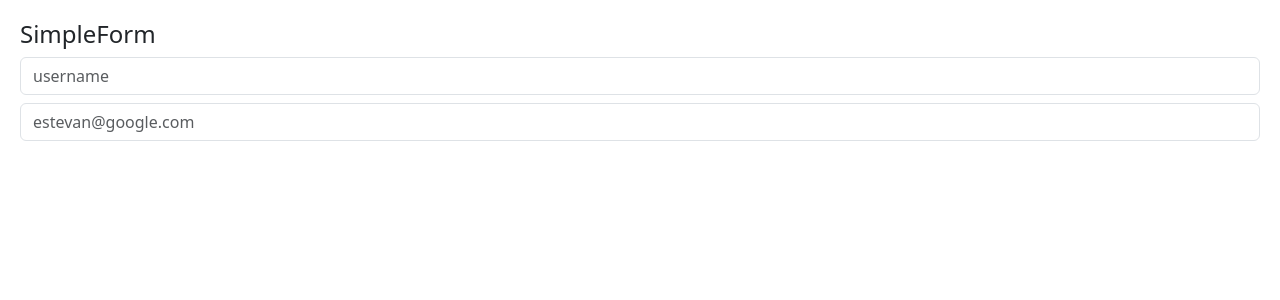
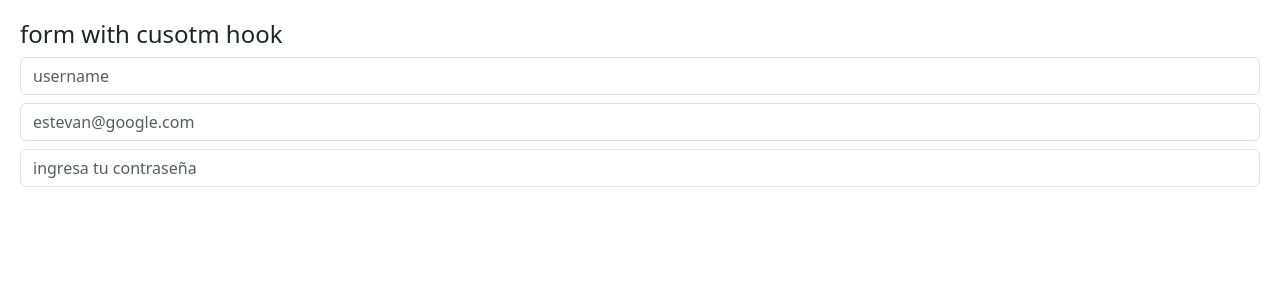
Before and after one commit to esteban1990/Hooks-React, a React (Vite) app: page / in a window 1280 px wide. Shown: the top 300 px of the page. Built offline with nearby package versions, Linux system fonts and the light colour scheme.

Commit message:
profundizando en hook useForm

```diff
--- /dev/null
+++ b/src/hooks/useForm.js
@@ -0,0 +1,25 @@
+import { useState } from "react";
+
+
+
+export const useForm = (initialForm = {} ) => {
+
+
+    const [formState, setFormState] = useState(initialForm);
+
+    const onHandleChange = ({target}) => {
+        const {name,value} = target
+        setFormState({
+          ...formState,
+          [name]:value
+        })
+      };
+
+
+    return  {
+        ...formState,
+        formState,
+        onHandleChange
+
+    }
+}
--- a/src/main.jsx
+++ b/src/main.jsx
@@ -5,11 +5,12 @@ import { HooksApp } from './HooksApp'
 import { CounterApp } from './useState/CounterApp'
 import { CounterWithCustomHook } from './useState/CounterWithCustomHook'
 import { SimpleForm } from './useEffect/SimpleForm'
+import { FormWithCustomHook } from './useEffect/FormWithCustomHooks'
 
 createRoot(document.getElementById('root')).render(
   // <StrictMode>
 
-    <SimpleForm/>
+    <FormWithCustomHook/>
 
   // </StrictMode>,
 )
--- /dev/null
+++ b/src/useEffect/FormWithCustomHooks.jsx
@@ -0,0 +1,55 @@
+import { useForm } from '../hooks/useForm';
+
+
+export const FormWithCustomHook = () => {
+
+    const {formState,onHandleChange, username,email,password} = useForm({
+        username:"",
+        email:"",
+        password:""
+    })
+
+    // const {username,email,password} = formState
+
+
+  return (
+    <>
+       <h4>form with cusotm hook</h4>
+
+
+       <input
+       tpye="text"
+       class="form-control"
+       name="username"
+       placeholder='username'
+       value={username}
+       onChange={onHandleChange}
+
+
+       />
+       <input
+       tpye="email"
+       class="form-control mt-2"
+       name="email"
+       placeholder='estevan@google.com'
+       value={email}
+       onChange={onHandleChange}
+
+
+       />
+       <input
+       type="password"
+       class="form-control mt-2"
+       name="password"
+       placeholder='ingresa tu contraseña'
+       value={password}
+       onChange={onHandleChange}
+
+
+       />
+
+
+
+    </>
+  )
+}
--- a/src/useEffect/Message.jsx
+++ b/src/useEffect/Message.jsx
@@ -1,15 +1,20 @@
-import { useEffect } from "react"
+import { useEffect, useState } from "react"
 
 
 export const Message = () => {
 
+    const [coords, serCoords]  = useState({x:0, y :0})
+
     useEffect(() => {
-        console.log("message mounted")
+        const mouseOnMove = ({x,y}) => {
+            serCoords({x,y})
+        }
+        window.addEventListener("mousemove", mouseOnMove);
+        //para desmontar el useEffect
+        return () => {
+            window.removeEventListener("mousemove", mouseOnMove)
+        }
 
-        return() => {
-        console.log("message unmounted")
-
-        }
     },[]);
 
 
@@ -17,6 +22,7 @@ export const Message = () => {
     <>
 
     <h4>Usuario ya existe</h4>
+    {JSON.stringify(coords)}
 
     </>
   )
--- a/src/useEffect/SimpleForm.jsx
+++ b/src/useEffect/SimpleForm.jsx
@@ -1,5 +1,4 @@
 import React, { useEffect, useState } from 'react'
-import { Message } from './Message';
 
 export const SimpleForm = () => {
 
@@ -59,13 +58,10 @@ export const SimpleForm = () => {
        placeholder='estevan@google.com'
        value={email}
        onChange={onChange}
-
        />
 
 
-     {
-      (username === "maximo")  && <Message/>
-     }
+
 
 
     </>
```
